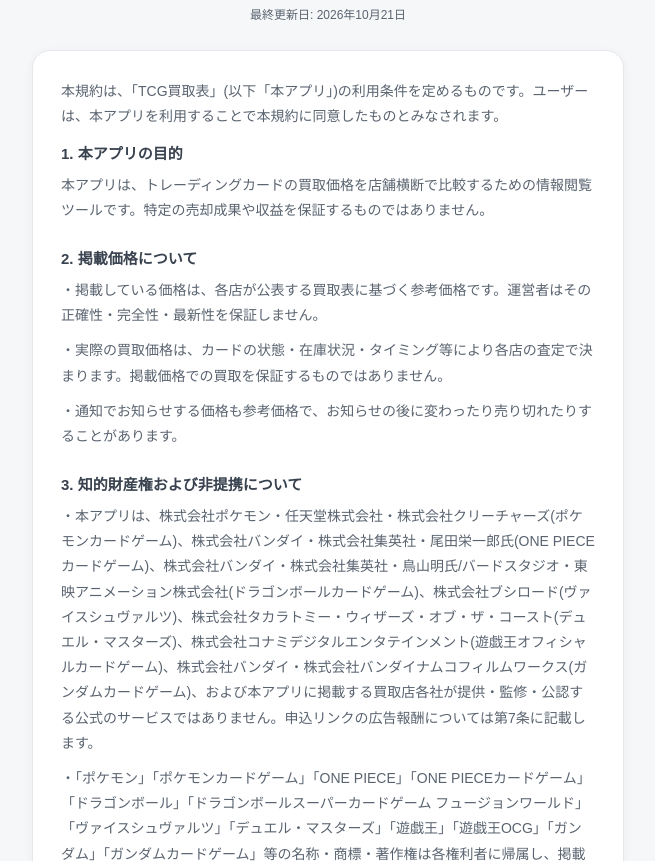
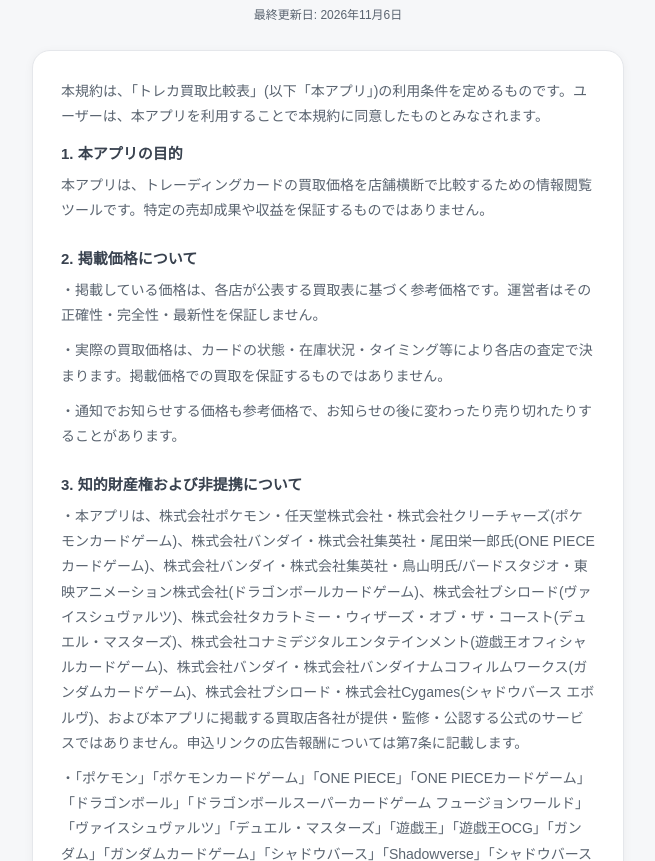
Before and after one commit to ChikaraShimomura/chikarashimomura.github.io, a plain HTML site: page tcg-kaitorihyo/terms/index.html in a window 1280 px wide. Shown: the part 91-952 px from the top of the page, without its empty margins (312-967 px from the left). Drawn offline with Linux system fonts and the light colour scheme.

Commit message:
トレカ買取比較表 2.3.4: 規約とプライバシーポリシーをアプリ 2.3.4 の本文に合わせる
- 規約 3 条: シャドウバース エボルヴ (株式会社ブシロード・株式会社Cygames) と商標の名前を足す
- 規約 7 条・プライバシー 2: 全画面広告は測定の結果の前と、開いてすぐのマイリストだけ
- プライバシー 4: エラーの種類・内容と箇所を送る (不具合の修正にのみ)
- 本文のアプリ名を「トレカ買取比較表」に・最終更新日 2026年11月6日 (legal.ts と同じ)

Co-Authored-By: Claude Opus 5.5 <noreply@anthropic.com>

```diff
--- a/tcg-kaitorihyo/terms/index.html
+++ b/tcg-kaitorihyo/terms/index.html
@@ -32,9 +32,9 @@
 <body>
   <div class="wrap">
     <h1>利用規約</h1>
-    <p class="date">最終更新日: 2026年10月21日</p>
+    <p class="date">最終更新日: 2026年11月6日</p>
     <div class="card">
-      <p>本規約は、「TCG買取表」(以下「本アプリ」)の利用条件を定めるものです。ユーザーは、本アプリを利用することで本規約に同意したものとみなされます。</p>
+      <p>本規約は、「トレカ買取比較表」(以下「本アプリ」)の利用条件を定めるものです。ユーザーは、本アプリを利用することで本規約に同意したものとみなされます。</p>
       <h2>1. 本アプリの目的</h2>
       <p>本アプリは、トレーディングカードの買取価格を店舗横断で比較するための情報閲覧ツールです。特定の売却成果や収益を保証するものではありません。</p>
       <h2>2. 掲載価格について</h2>
@@ -42,8 +42,8 @@
       <p>・実際の買取価格は、カードの状態・在庫状況・タイミング等により各店の査定で決まります。掲載価格での買取を保証するものではありません。</p>
       <p>・通知でお知らせする価格も参考価格で、お知らせの後に変わったり売り切れたりすることがあります。</p>
       <h2>3. 知的財産権および非提携について</h2>
-      <p>・本アプリは、株式会社ポケモン・任天堂株式会社・株式会社クリーチャーズ(ポケモンカードゲーム)、株式会社バンダイ・株式会社集英社・尾田栄一郎氏(ONE PIECEカードゲーム)、株式会社バンダイ・株式会社集英社・鳥山明氏/バードスタジオ・東映アニメーション株式会社(ドラゴンボールカードゲーム)、株式会社ブシロード(ヴァイスシュヴァルツ)、株式会社タカラトミー・ウィザーズ・オブ・ザ・コースト(デュエル・マスターズ)、株式会社コナミデジタルエンタテインメント(遊戯王オフィシャルカードゲーム)、株式会社バンダイ・株式会社バンダイナムコフィルムワークス(ガンダムカードゲーム)、および本アプリに掲載する買取店各社が提供・監修・公認する公式のサービスではありません。申込リンクの広告報酬については第7条に記載します。</p>
-      <p>・「ポケモン」「ポケモンカードゲーム」「ONE PIECE」「ONE PIECEカードゲーム」「ドラゴンボール」「ドラゴンボールスーパーカードゲーム フュージョンワールド」「ヴァイスシュヴァルツ」「デュエル・マスターズ」「遊戯王」「遊戯王OCG」「ガンダム」「ガンダムカードゲーム」等の名称・商標・著作権は各権利者に帰属し、掲載する店名・買取価格等の情報も各社に帰属します。</p>
+      <p>・本アプリは、株式会社ポケモン・任天堂株式会社・株式会社クリーチャーズ(ポケモンカードゲーム)、株式会社バンダイ・株式会社集英社・尾田栄一郎氏(ONE PIECEカードゲーム)、株式会社バンダイ・株式会社集英社・鳥山明氏/バードスタジオ・東映アニメーション株式会社(ドラゴンボールカードゲーム)、株式会社ブシロード(ヴァイスシュヴァルツ)、株式会社タカラトミー・ウィザーズ・オブ・ザ・コースト(デュエル・マスターズ)、株式会社コナミデジタルエンタテインメント(遊戯王オフィシャルカードゲーム)、株式会社バンダイ・株式会社バンダイナムコフィルムワークス(ガンダムカードゲーム)、株式会社ブシロード・株式会社Cygames(シャドウバース エボルヴ)、および本アプリに掲載する買取店各社が提供・監修・公認する公式のサービスではありません。申込リンクの広告報酬については第7条に記載します。</p>
+      <p>・「ポケモン」「ポケモンカードゲーム」「ONE PIECE」「ONE PIECEカードゲーム」「ドラゴンボール」「ドラゴンボールスーパーカードゲーム フュージョンワールド」「ヴァイスシュヴァルツ」「デュエル・マスターズ」「遊戯王」「遊戯王OCG」「ガンダム」「ガンダムカードゲーム」「シャドウバース」「Shadowverse」「シャドウバース エボルヴ」「Shadowverse EVOLVE」等の名称・商標・著作権は各権利者に帰属し、掲載する店名・買取価格等の情報も各社に帰属します。</p>
       <p>・本アプリは、比較の対象となるカードおよび店舗を示す目的でのみこれらの名称を使用しており、各権利者の権利を侵害する意図はありません。</p>
       <p>・参照マスタの一部にはCC BY-SA 4.0の対象データを使用しています。出典・ライセンス・変更内容は、<a href="/tcg-kaitorihyo/data-sources/">参照データの出典</a>をご確認ください。</p>
       <h2>4. 掲載停止・訂正のお申し出</h2>
@@ -59,7 +59,7 @@
       <p>・掲載順と価格は各店の買取表に基づいて決めており、広告報酬の有無では変えていません。</p>
       <p>・広告リンク先での取引条件・査定結果については、第5条(買取取引について)に準じます。</p>
       <p>・「早い者勝ち！」の通知はメルカリの出品(外部のサービス)をお知らせするもので、アプリ内の出品へのリンクにはアフィリエイト広告を含みます。この通知はアプリの画面で同意した場合にだけお送りし、設定からいつでも止められます。</p>
-      <p>・本アプリは、無料での提供を続けるため、Google AdMob による全画面広告を表示します。全画面広告は、カード詳細を開いた時に、間をあけて表示します(アプリを開いた直後には表示しません。「Ad」表示のあるリンクを押した後のしばらくの間も表示しません)。</p>
+      <p>・本アプリは、無料での提供を続けるため、Google AdMob による全画面広告を表示します。全画面広告は、センタリング測定の結果を表示する前と、アプリを開いてから最初にマイリストを開いた時にだけ表示します(カード詳細を開いた時には表示しません。マイリストでは、「Ad」表示のあるリンクを押した後のしばらくの間は表示しません)。</p>
       <h2>8. 禁止事項</h2>
       <p>・法令または公序良俗に違反する目的での利用</p>
       <p>・掲載データの自動収集(スクレイピング)・無断転載・再配布。ただし、CC BY-SA 4.0等のライセンスで提供する参照データについては、当該ライセンスが認める利用を本規約で制限しません。</p>
```
Also changed, not shown: tcg-kaitorihyo/privacy/index.html (+4 -3 lines).
